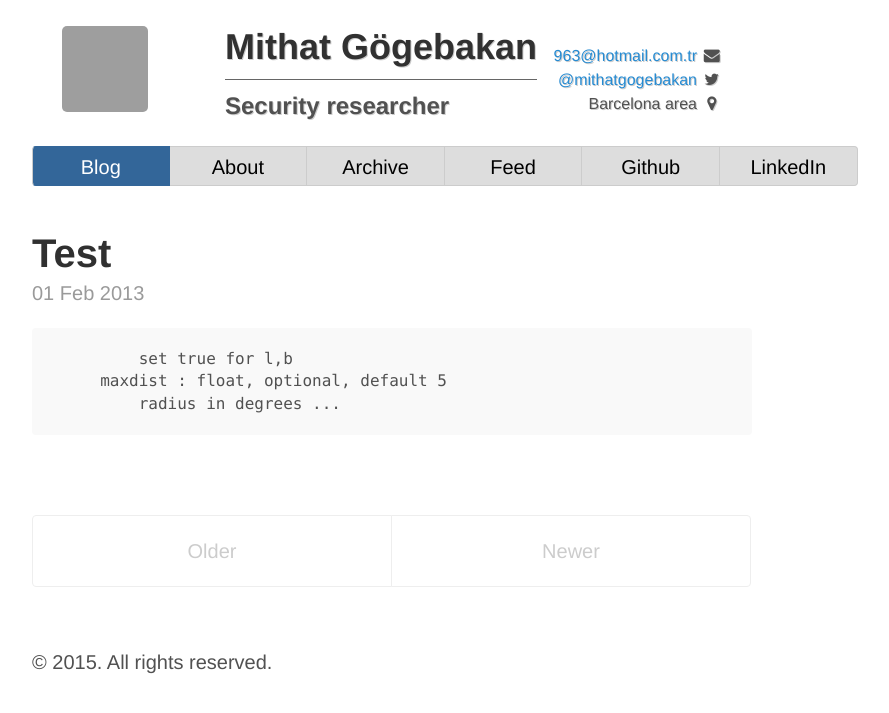
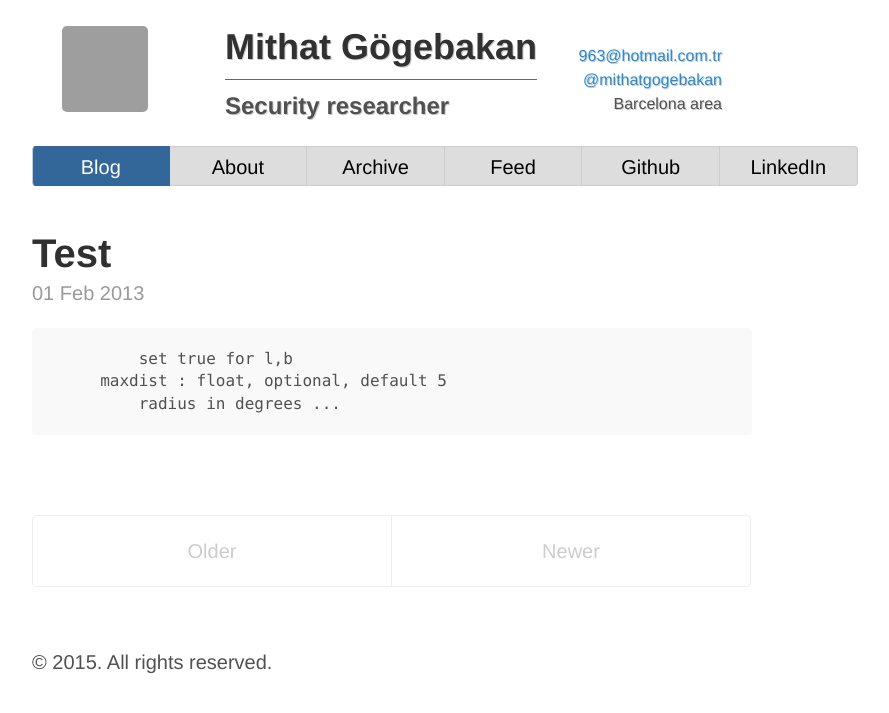
Before and after one commit to 963/963.github.io, a Jekyll site: the page built from index.html, in a window 1280 px wide. Shown: the top 713 px of the page, without its empty margins (248-1137 px from the left). Built offline with Jekyll 4.4.1, drawn with Linux system fonts in a browser that asks for light colours; nearby versions of some CDN libraries; some web fonts are replaced; Markdown is read by kramdown in place of the engine named in the settings; the list of posts is cut into pages by our own code; grey boxes are pictures that could not be loaded.

Commit message:
some fonts removed

```diff
--- a/_layouts/default.html
+++ b/_layouts/default.html
@@ -9,8 +9,7 @@
     <div class="container content">
 
     <div class="headerbig">
-    	<link href="http://fonts.googleapis.com/css?family=Signika+Negative:300,600" rel="stylesheet" type="text/css">
-    	<link href="http://netdna.bootstrapcdn.com/font-awesome/4.0.3/css/font-awesome.css" rel="stylesheet">
+
     	<div class="head">
 	<div class="headerleft">
 		<img data-img="root" src="https://pbs.twimg.com/profile_images/464738896425668610/4KAfvIMt_400x400.jpeg" alt="Mithat Gögebakan" class="foto">
```
